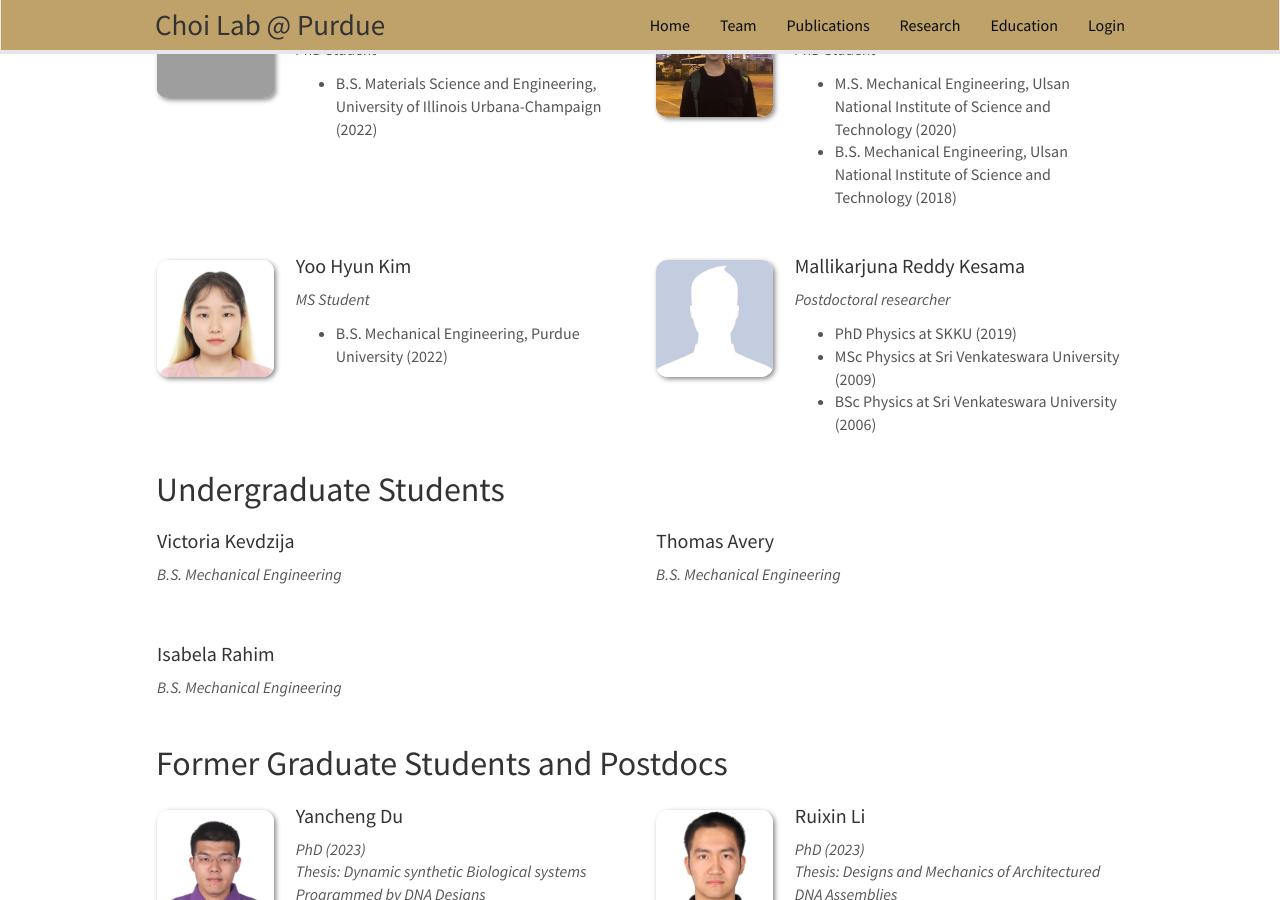
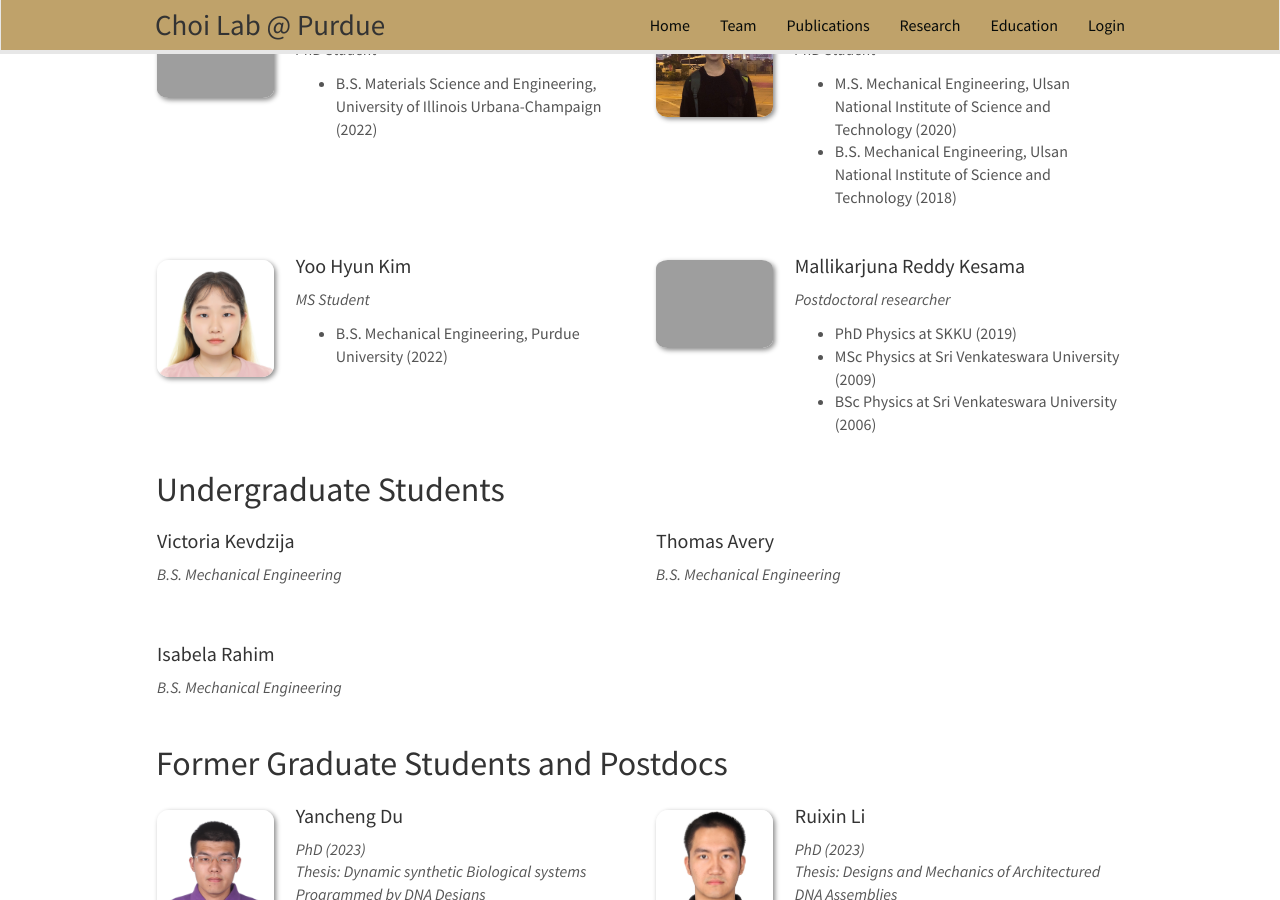
Before and after one commit to choidnalab/choidnalab.github.io, a Jekyll site: the page built from _pages/team.md, in a window 1280 px wide and 900 px high, scrolled down 626 px. Built offline with Jekyll 4.4.1, drawn with Linux system fonts in a browser that asks for light colours; nearby versions of some CDN libraries.

Commit message:
Update PhD_students.yml

```diff
--- a/_data/PhD_students.yml
+++ b/_data/PhD_students.yml
@@ -41,7 +41,7 @@
 
 
 - name: Mallikarjuna Reddy Kesama
-  photo: nopic.jpg
+  photo: Malli.JPG
   info: Postdoctoral researcher
   email:
   number_educ: 3
```
